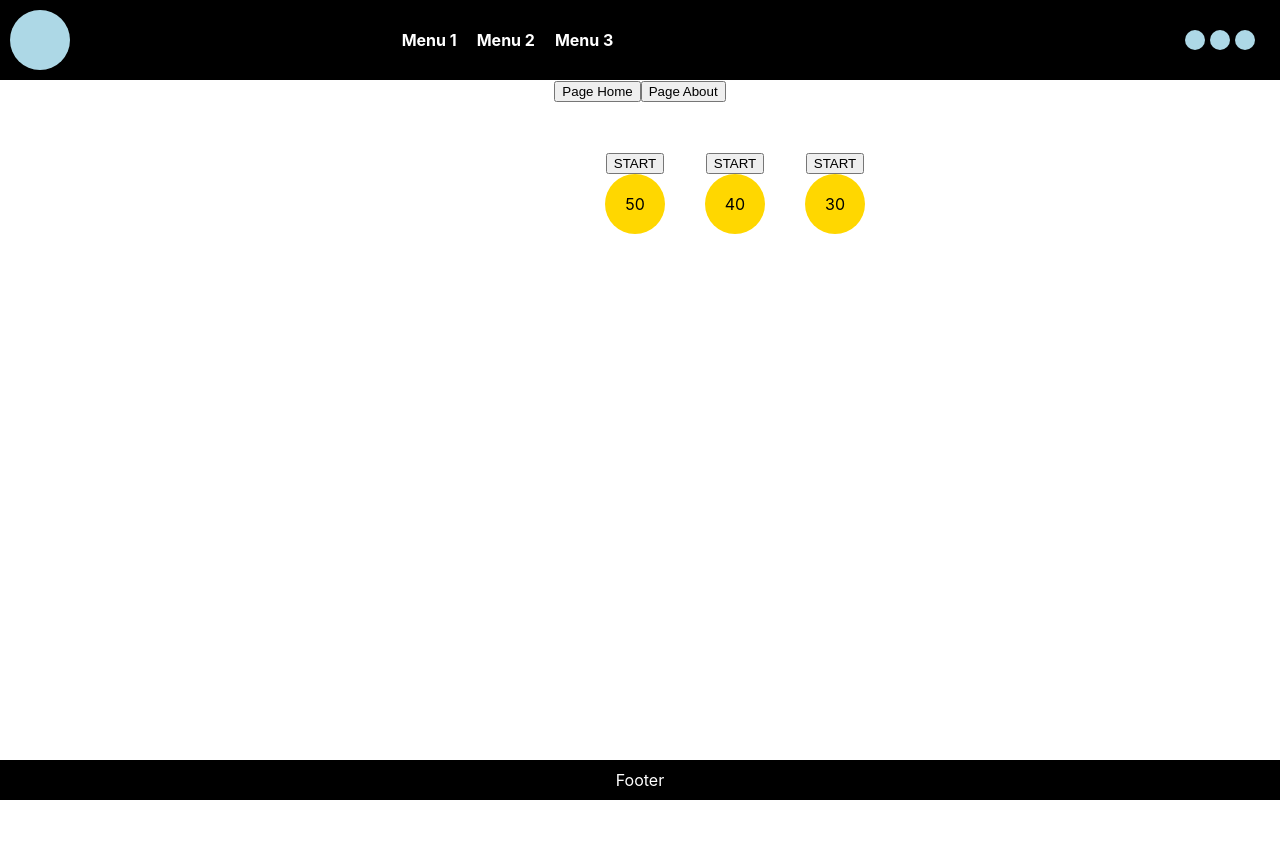
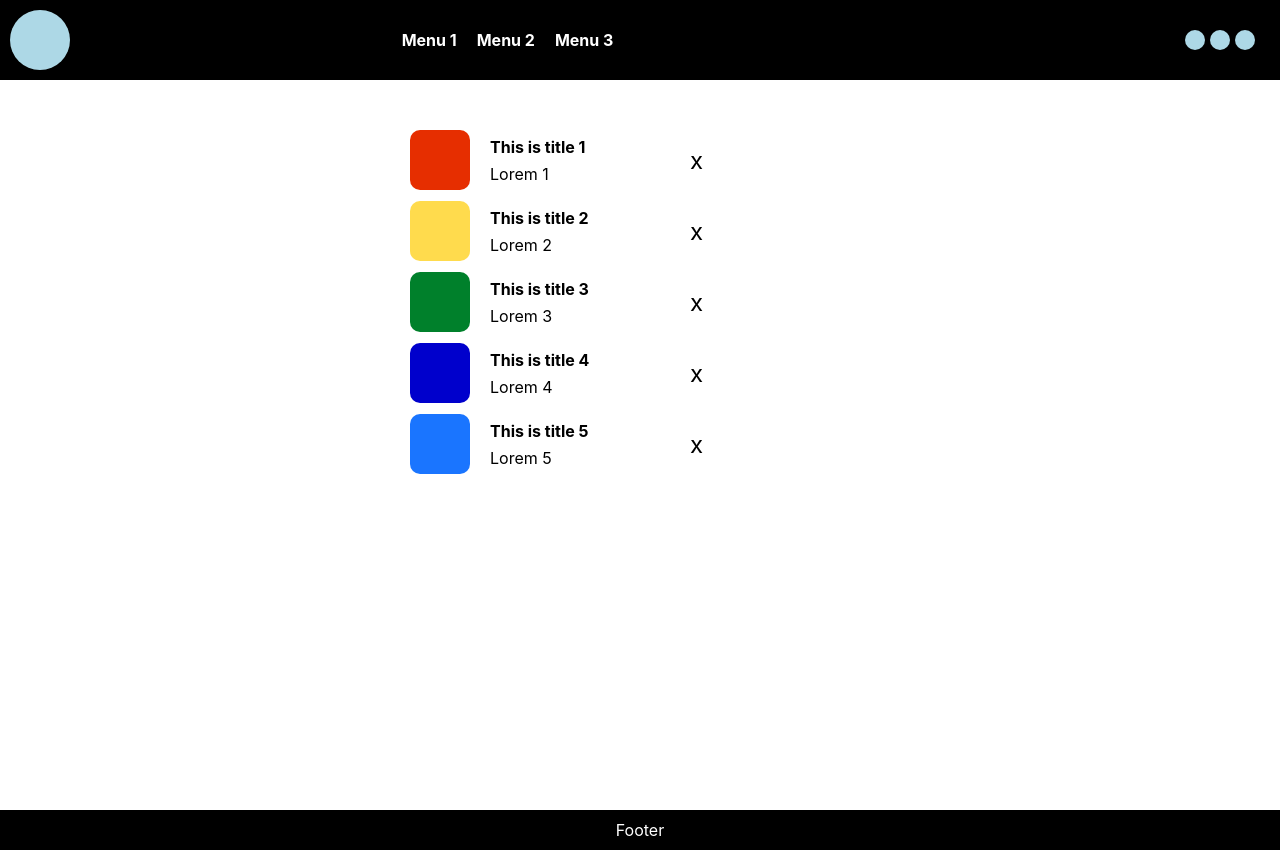
Before and after one commit to mvn-vyvo-dn/study-react, a React (Create React App) app: page / in a window 1280 px wide. Before the commit the page ends 800 px from the top, so only its background shows below. Built offline with nearby package versions, Linux system fonts and the light colour scheme.

Commit message:
Handling Events, Conditional Rendering, Lists and Keys

```diff
--- a/src/App.js
+++ b/src/App.js
@@ -1,13 +1,15 @@
 import './App.css';
 import Header from './Header';
 import Footer from './Footer';
-import Main from './Main';
+import ListItems from './ListItems';
 
 function App() {
   return (
     <div className="App">
       <Header />
-      <Main />
+      <main>
+      <ListItems/>
+      </main>
       <Footer />
     </div>
   );
--- /dev/null
+++ b/src/ListItems.js
@@ -0,0 +1,68 @@
+import React, { Component } from 'react';
+const listData = [
+  {
+    id: 1,
+    title: 'This is title 1',
+    description: 'Lorem 1',
+    bgColor: '#e62e00',
+  },
+  {
+    id: 2,
+    title: 'This is title 2',
+    description: 'Lorem 2',
+    bgColor: '#ffdb4d',
+  },
+  {
+    id: 3,
+    title: 'This is title 3',
+    description: 'Lorem 3',
+    bgColor: '#00802b',
+  },
+  {
+    id: 4,
+    title: 'This is title 4',
+    description: 'Lorem 4',
+    bgColor: '#0000cc',
+  },
+  {
+    id: 5,
+    title: 'This is title 5',
+    description: 'Lorem 5',
+    bgColor: '#1a75ff',
+  },
+]
+class ListItems extends Component {
+  constructor(props) {
+    super(props);
+    this.state = {
+      items: listData,
+    }
+  }
+
+  handleRemove = (id) => {
+    const newItems = this.state.items.filter(item => item.id !== Number(id));
+    this.setState({ items: newItems });
+  }
+
+  render() {
+    let listItem = this.state.items.map((item) =>
+        <li className="group-item" key={item.id}>
+          <div className="square-icon" style={{ background: item.bgColor }}></div>
+          <div className="item">
+            <h4> {item.title} </h4>
+            <p> {item.description} </p>
+          </div>
+          <span className="delete-icon" onClick={() => this.handleRemove(item.id)} > x </span>
+        </li>);
+    if (this.state.items.length === 0) {
+      listItem = <h3>All off items!</h3>;
+    }
+    return (
+      <ul>
+      {listItem}
+      </ul>
+    )
+  }
+}
+
+export default ListItems;
--- a/src/index.css
+++ b/src/index.css
@@ -81,3 +81,31 @@ a {
 .circle-group {
   margin: 0 20px;
 }
+ul {
+  list-style-type: none;
+  margin: 50px auto;
+  width: 500px;
+}
+.square-icon {
+  width: 60px;
+  height: 60px;
+  border-radius: 10px;
+  margin-right: 20px;
+}
+.group-item {
+  display: flex;
+  margin-bottom: 10px;
+}
+.item {
+  width: 200px;
+  text-align: left;
+}
+h4,p {
+  margin: 7px 0;
+}
+.delete-icon {
+  text-align: center;
+  margin: auto 0;
+  font-size: x-large;
+  cursor: pointer;
+}
```
